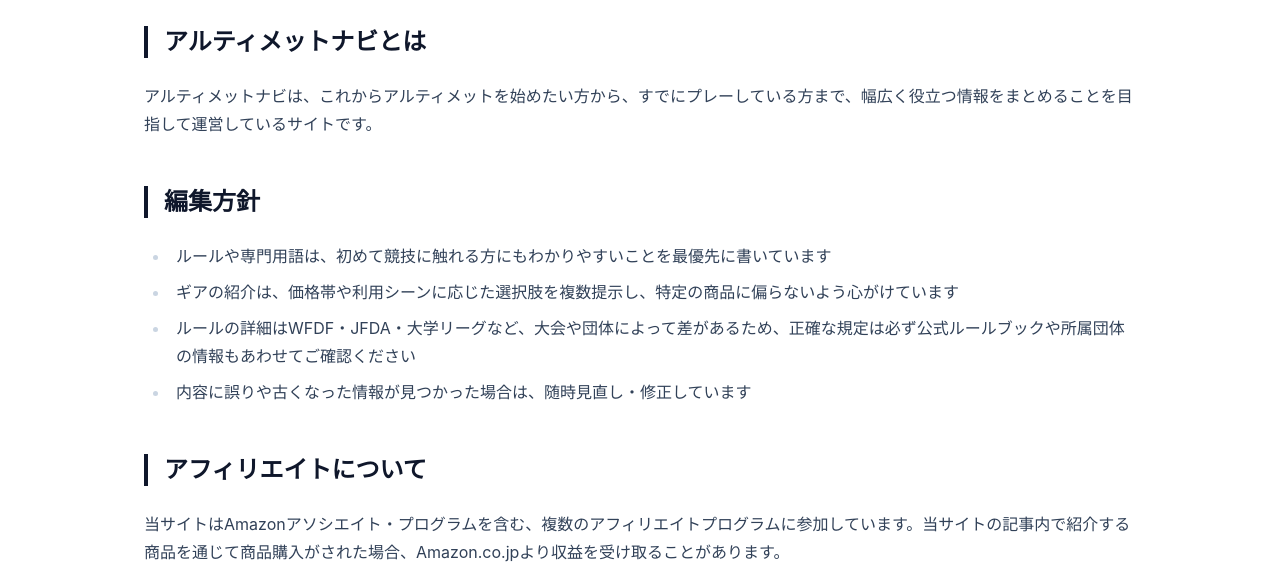
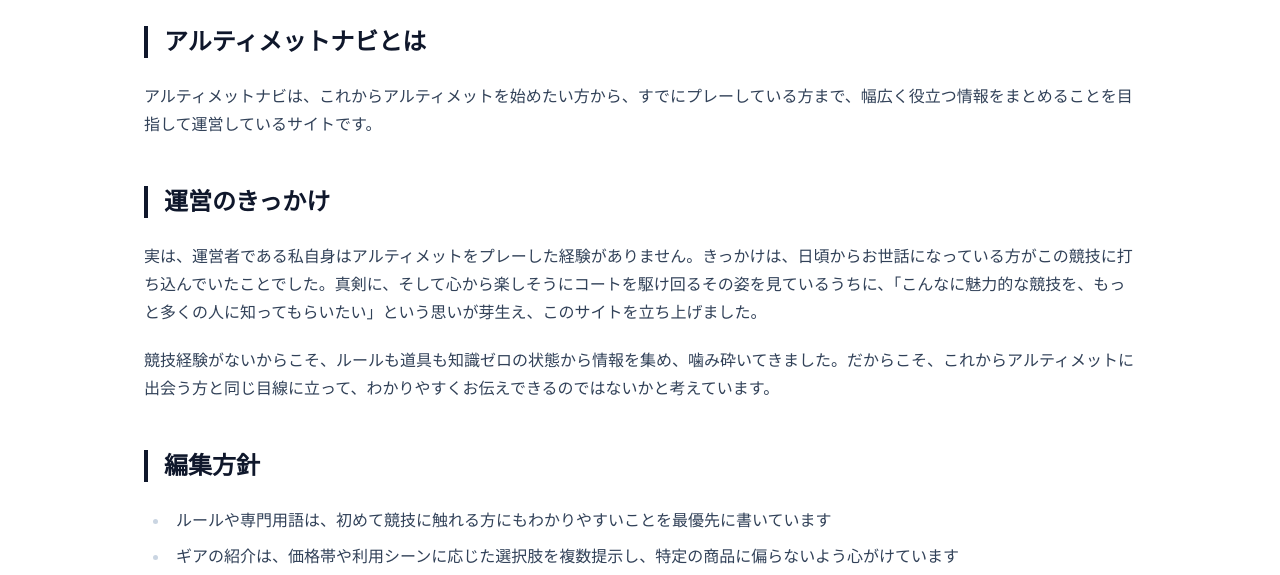
Before and after one commit to kumechang/ultimate-site, an Astro site: page /about in a window 1280 px wide. Shown: the part 155-730 px from the top of the page. Built offline with nearby package versions, Linux system fonts and the light colour scheme; Astro itself is replaced by a stand-in of ours.

Commit message:
このサイトについてページに運営のきっかけを追加 (#23)
競技経験はないが、お世話になっている競技者の熱中する姿を見て競技を
広めたいと思ったという、運営者本人の実体験を「運営のきっかけ」として
追記。E-E-A-Tの観点で汎用的だった内容に、実在する具体的な動機を加えた。


Claude-Session: https://claude.ai/code/session_012EyCFxkYQz9VuTGVtUZvND

Co-authored-by: Claude <noreply@anthropic.com>

```diff
--- a/src/pages/about.astro
+++ b/src/pages/about.astro
@@ -13,6 +13,14 @@ import { AFFILIATE_DISCLOSURE } from '../consts';
     <h2>アルティメットナビとは</h2>
     <p>
       アルティメットナビは、これからアルティメットを始めたい方から、すでにプレーしている方まで、幅広く役立つ情報をまとめることを目指して運営しているサイトです。
+    </p>
+
+    <h2>運営のきっかけ</h2>
+    <p>
+      実は、運営者である私自身はアルティメットをプレーした経験がありません。きっかけは、日頃からお世話になっている方がこの競技に打ち込んでいたことでした。真剣に、そして心から楽しそうにコートを駆け回るその姿を見ているうちに、「こんなに魅力的な競技を、もっと多くの人に知ってもらいたい」という思いが芽生え、このサイトを立ち上げました。
+    </p>
+    <p>
+      競技経験がないからこそ、ルールも道具も知識ゼロの状態から情報を集め、噛み砕いてきました。だからこそ、これからアルティメットに出会う方と同じ目線に立って、わかりやすくお伝えできるのではないかと考えています。
     </p>
 
     <h2>編集方針</h2>
```
